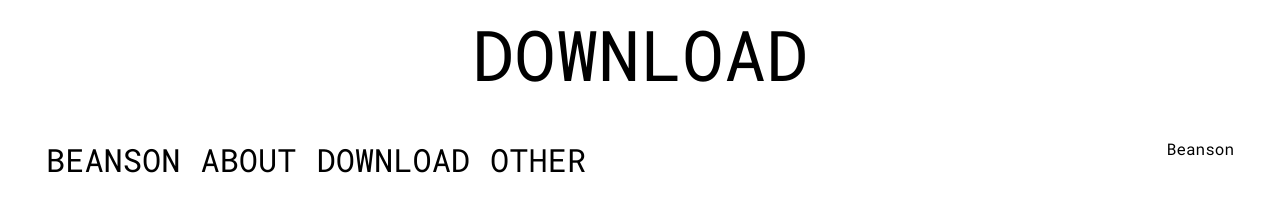
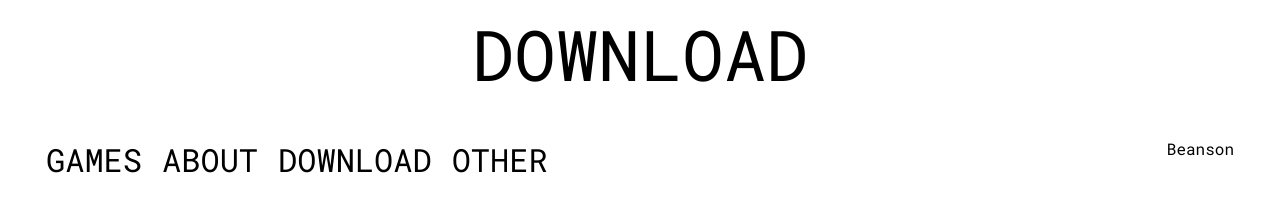
Before and after one commit to ToCaveman/web-code, a plain HTML site: page index.html in a window 1280 px wide. Shown: the top 213 px of the page. Drawn offline with Linux system fonts and the light colour scheme.

Commit message:
replaced beanson with games

```diff
--- a/index.html
+++ b/index.html
@@ -19,7 +19,7 @@
         <div class="nav-wrapper">
             <div class="left-side">
                 <div class="nav-link-wrapper">
-                    <a href="http://www.beanson.lv/">Beanson</a>
+                    <a href="http://www.beanson.lv/">GAMES</a>
                 </div>
 
                 <div class="nav-link-wrapper">
```
